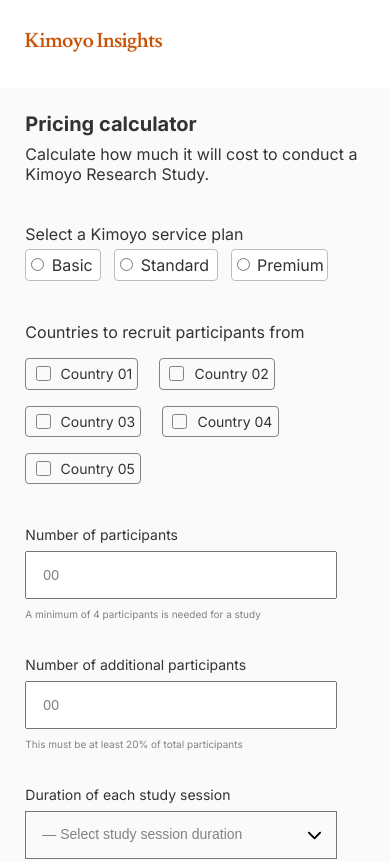
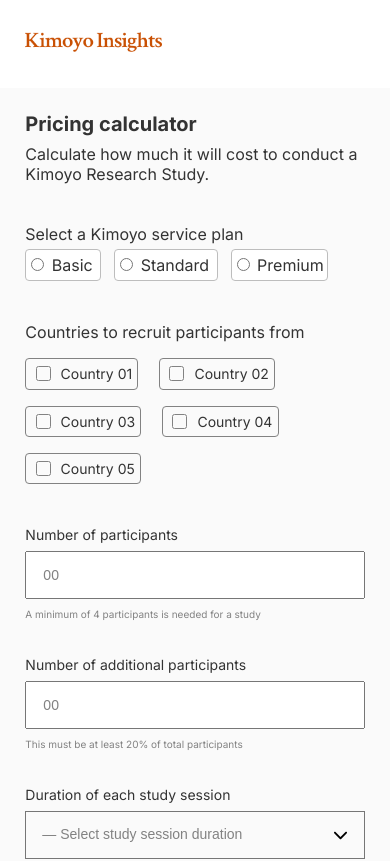
Before and after one commit to Samuel-Anumudu/pricing-calculator, a Vue app: page / in a window 390 px wide. Shown: the top 861 px of the page. Built offline with nearby package versions, Linux system fonts and the light colour scheme.

Commit message:
Completed Mobile Screens Styling

```diff
--- a/src/assets/main.css
+++ b/src/assets/main.css
@@ -235,7 +235,7 @@ button.reset-btn:active {
 .study-structure select,
 .study-transcript select,
 .participants-field select {
-  width: 312px;
+  width: 100%;
   height: 48px;
   display: block;
   padding: 0 1rem;
```
